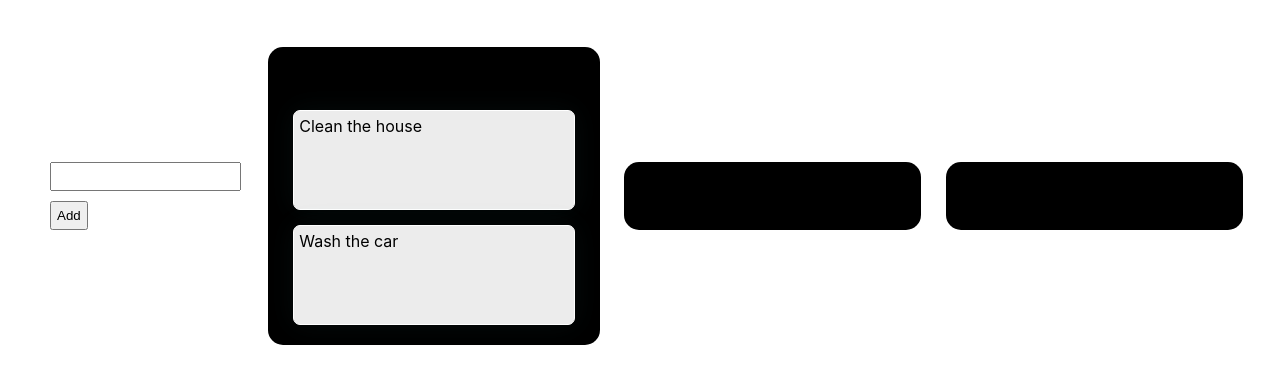
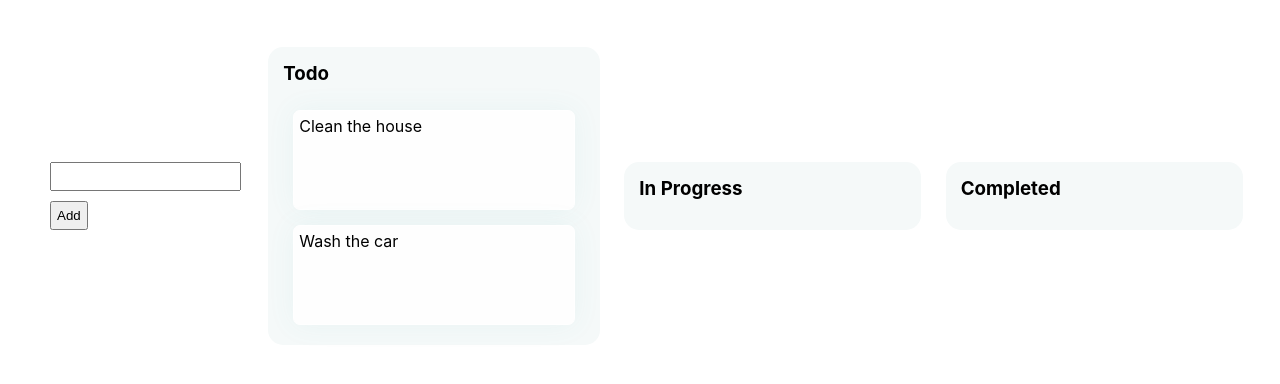
Before and after one commit to Pranav-Nagawade/todo_list-with-drag-and-drop-feature, a React (Create React App) app: page / in a window 1280 px wide. Shown: the top 384 px of the page. Built offline with nearby package versions, Linux system fonts and the light colour scheme.

Commit message:
Update App.css

```diff
--- a/src/App.css
+++ b/src/App.css
@@ -19,7 +19,7 @@
     /* left: 356px;
     top: 210px; */
 
-    background: black;
+    background: #f5f9f9;
     border-radius: 15px;
     margin: 1%;
 }
```
